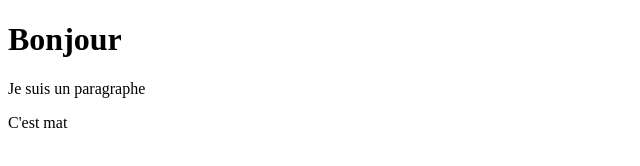
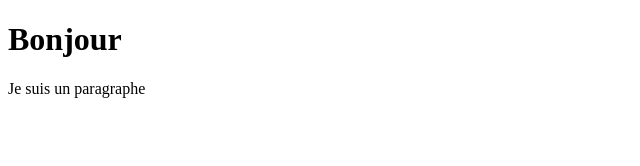
Before and after one commit to Nelson-Tsa/nelson.github.io, a plain HTML site: page index.html in a window 1280 px wide. Shown: the full height of the page, 0-640 px from the left. Drawn offline with Linux system fonts and the light colour scheme.

Commit message:
j'ai virer le p

```diff
--- a/index.html
+++ b/index.html
@@ -8,6 +8,6 @@
 <body>
     <h1>Bonjour</h1>
     <p>Je suis un paragraphe</p>
-    <p>C'est mat</p>
+
 </body>
 </html>
```
